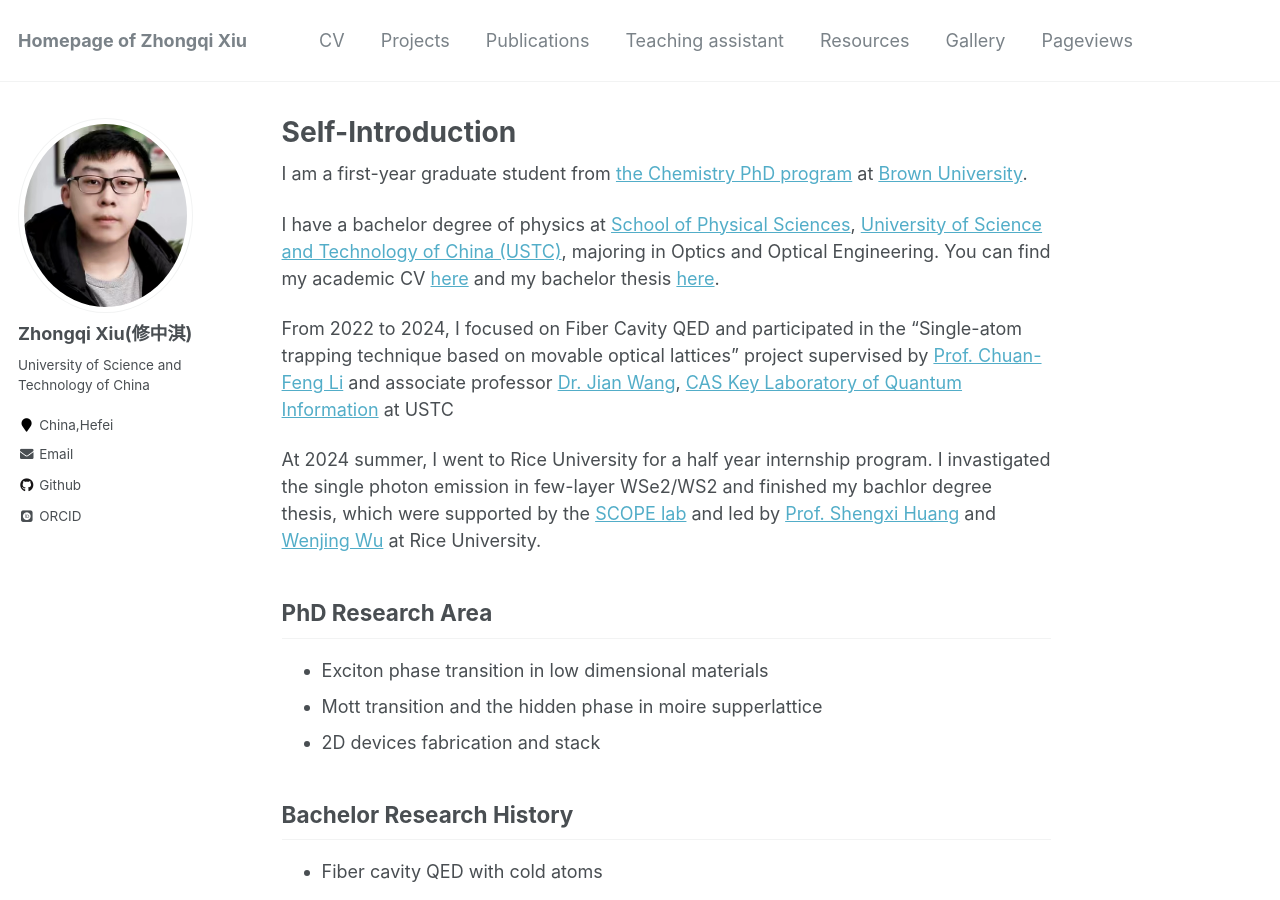
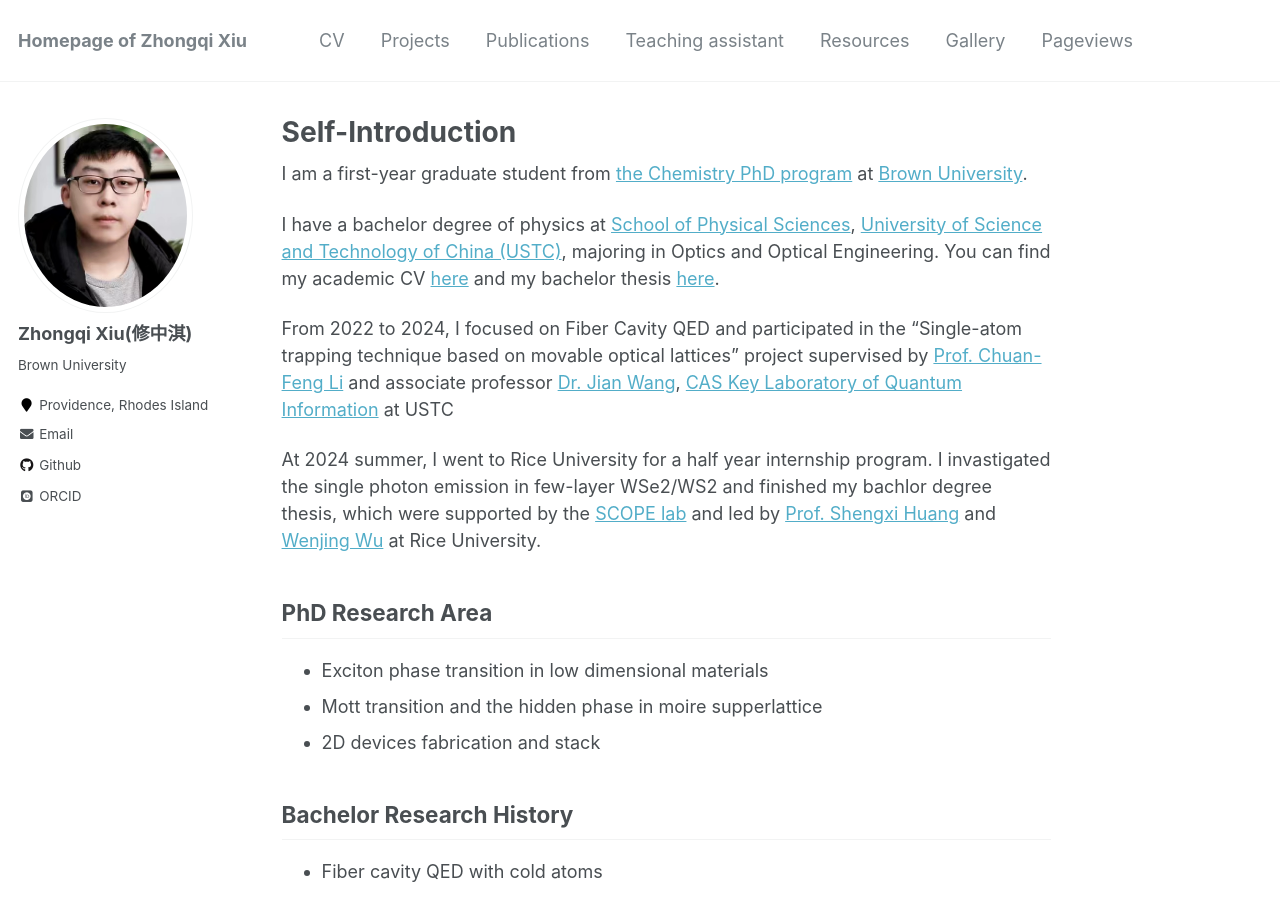
Before and after one commit to k-telux/k-telux.github.io, a Jekyll site: the page built from _pages/about.md, in a window 1280 px wide and 900 px high. Built offline with Jekyll 4.4.1, drawn with Linux system fonts in a browser that asks for light colours; some web fonts are replaced.

Commit message:
Update _config.yml

```diff
--- a/_config.yml
+++ b/_config.yml
@@ -82,12 +82,12 @@
 author:
   name             : "Zhongqi Xiu(修中淇)"
   avatar           : "xiu.png"
-  bio              : "University of Science and Technology of China"
-  location         : "China,Hefei"
+  bio              : "Brown University"
+  location         : "Providence, Rhodes Island"
   employer         :
   pubmed           :
   googlescholar    :
-  email            : "xzqtelux@mail.ustc.edu.cn"
+  email            : "zhongqi_xiu@brown.edu"
   researchgate     :  # example: "https://www.researchgate.net/profile/yourprofile"
   uri              :
   bitbucket        :
```
